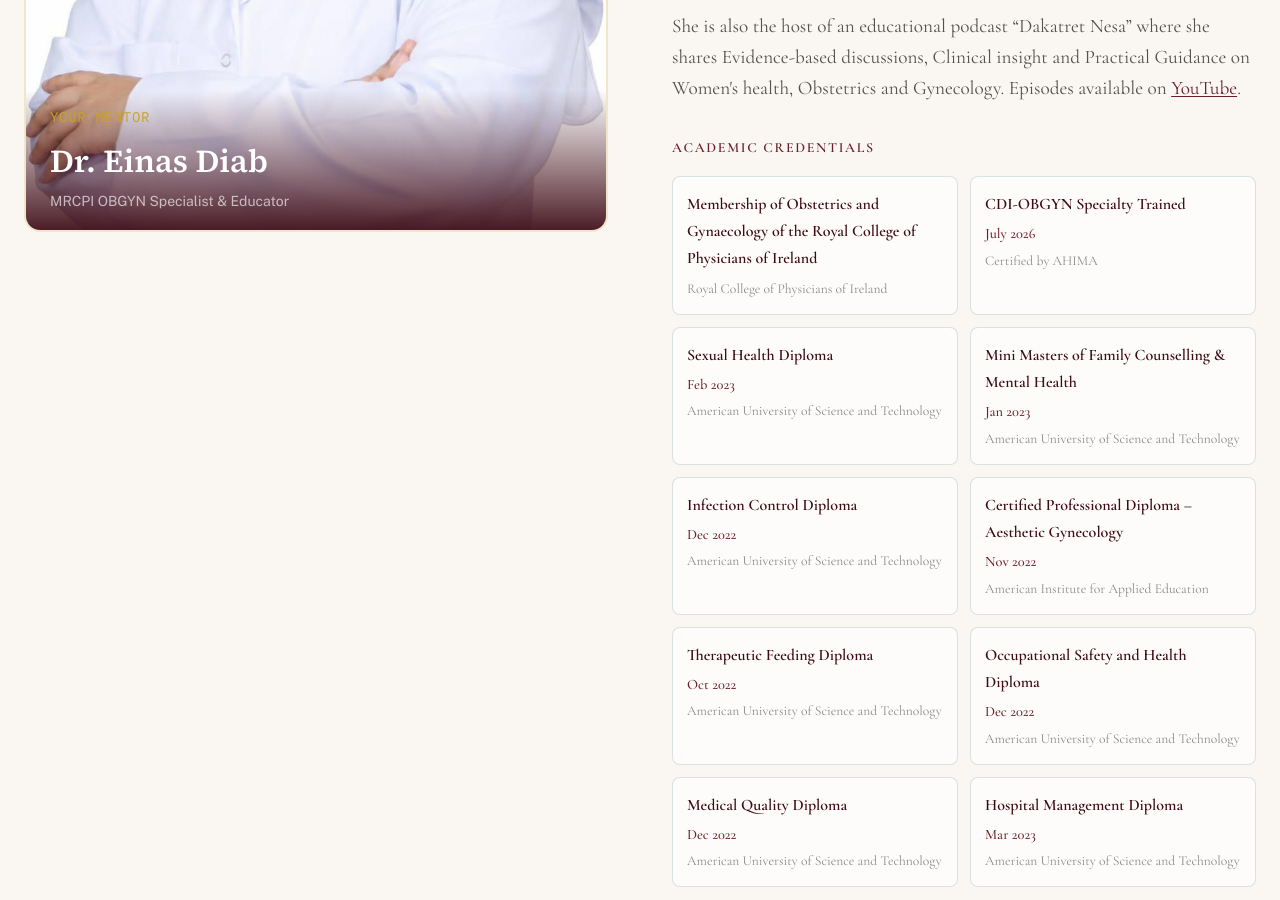
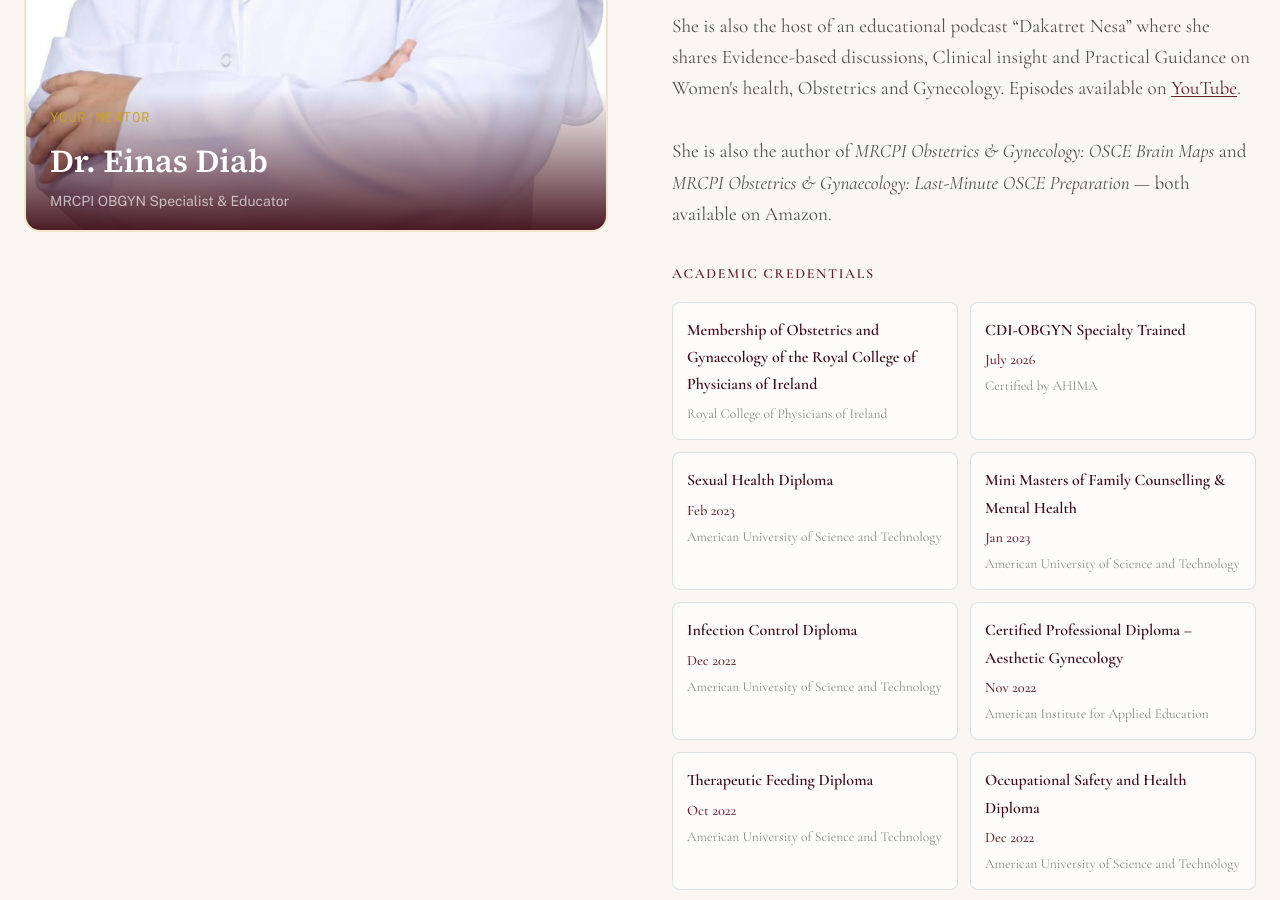
Before and after one commit to eyas711-cloud/MRCPI-OBGYNUNLOCKED, a Next.js app: page / in a window 1280 px wide. Shown: the part 1520-2420 px from the top of the page. Built offline with nearby package versions, Linux system fonts and the light colour scheme; no server answers; the database is empty.

Commit message:
Add book authorship line to Dr. Einas bio

```diff
--- a/src/app/page.tsx
+++ b/src/app/page.tsx
@@ -209,6 +209,14 @@ export default async function HomePage() {
                 >
                   YouTube
                 </a>.
+              </p>
+
+              <p className="leading-relaxed mb-8" style={{ fontFamily: "'Cormorant Garamond', Georgia, serif", fontSize: "1.2rem", fontWeight: 400, color: "rgba(26,26,26,0.75)" }}>
+                She is also the author of{" "}
+                <em>MRCPI Obstetrics &amp; Gynecology: OSCE Brain Maps</em>{" "}
+                and{" "}
+                <em>MRCPI Obstetrics &amp; Gynaecology: Last-Minute OSCE Preparation</em>
+                {" "}— both available on Amazon.
               </p>
 
               {/* Credentials grid */}
```
